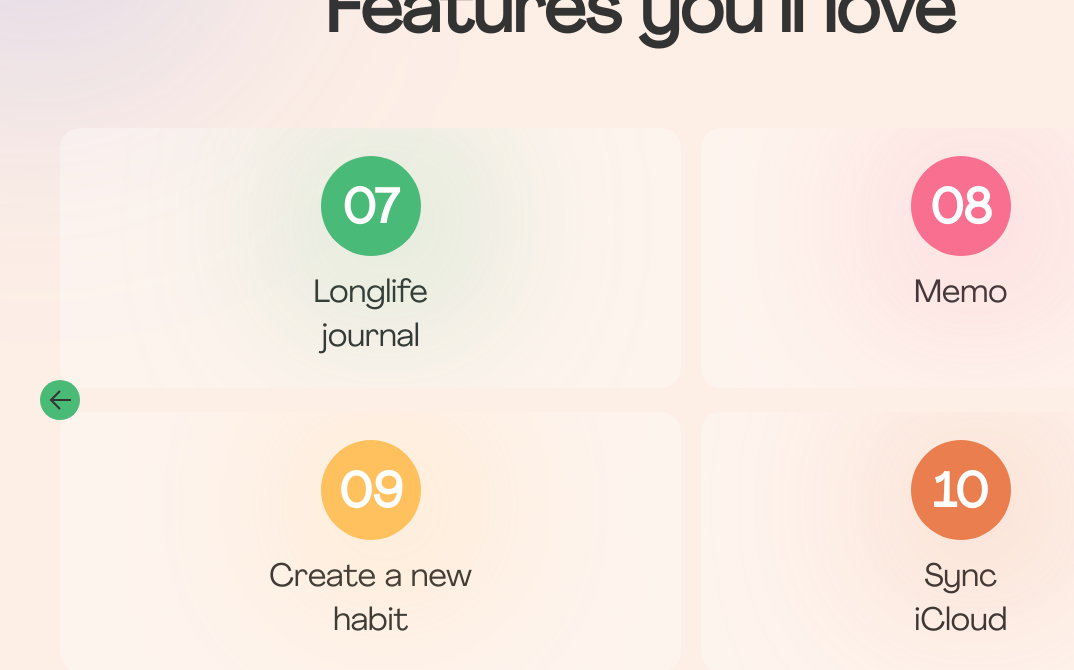
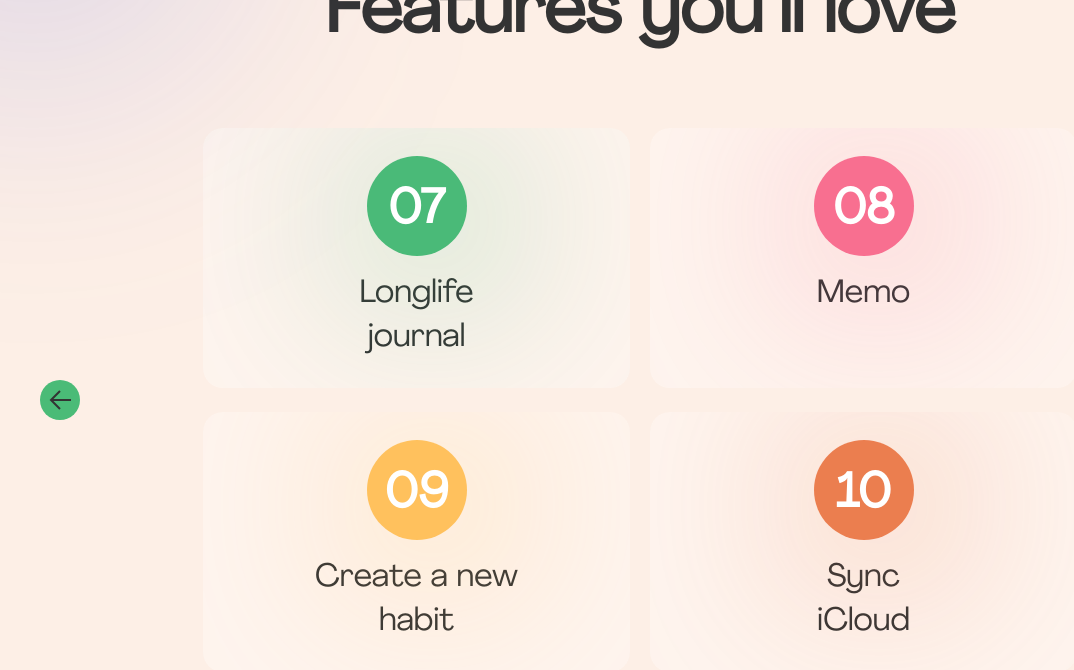
Before and after one commit to NPG-ThaoVo/StarNest, a React (Create React App) app: page /calendar in a window 1280 px wide. Both pictures are taken after a click on the element 1220 px from the left and 3233 px from the top of the page. Shown: the part 2833-3503 px from the top of the page, without its empty margins (0-1074 px from the left). Built offline with nearby package versions, Linux system fonts and the light colour scheme; a web font is replaced by a local one.

Commit message:
fix features ui, footer input border

```diff
--- a/src/components/calendar/features/index.js
+++ b/src/components/calendar/features/index.js
@@ -1,27 +1,26 @@
 import styles from "./index.module.css";
-import { useState, useEffect } from 'react';
+import { useState, useEffect } from "react";
 
 export default function Features() {
-
   const [isRightFeature, setIsRightFeature] = useState(false);
   const [isOnMobile, setIsOnMobile] = useState(false);
 
   useEffect(() => {
-    if(window.innerWidth <= 700) setIsOnMobile(true);
-    window.addEventListener('resize', () => {
+    if (window.innerWidth <= 700) setIsOnMobile(true);
+    window.addEventListener("resize", () => {
       const screenWidth = window.innerWidth;
       if (screenWidth <= 700) setIsOnMobile(true);
       else setIsOnMobile(false);
     });
     return () => {
-      window.removeEventListener('resize', () => { });
-    }
+      window.removeEventListener("resize", () => {});
+    };
   }, []);
 
   const data = [
     {
       color: "#4ABB77",
-      content: "Color code events and <br> calendars",
+      content: "Color code events <br> and calendars",
     },
     {
       color: "#EB7E4F",
@@ -37,28 +36,28 @@ export default function Features() {
     },
     {
       color: "#F86F90",
-      content: "Secure with FaceID and <br> passcode",
+      content: "Secure with FaceID <br>and passcode",
     },
     {
       color: "#4DD1CD",
       content: "Background <br>effects",
     },
     {
-      color: '#4ABA78',
-      content: 'Longlife <br> journal'
+      color: "#4ABA78",
+      content: "Longlife <br> journal",
     },
     {
-      color: '#F86F90',
-      content: 'Memo'
+      color: "#F86F90",
+      content: "Memo",
     },
     {
-      color: '#FFC15D',
-      content: 'Create a new <br>habit'
+      color: "#FFC15D",
+      content: "Create a new <br>habit",
     },
     {
-      color: '#EB7E4F',
-      content: 'Sync <br> iCloud'
-    }
+      color: "#EB7E4F",
+      content: "Sync <br> iCloud",
+    },
   ];
 
   return (
@@ -66,7 +65,7 @@ export default function Features() {
       <div className={styles["container"]}>
         <div className={styles["title"]}>Features you’ll love</div>
         <div className={styles[isRightFeature ? "right-features" : "features"]}>
-          {isOnMobile ?
+          {isOnMobile ? (
             data.map((feature, i) => (
               <Feature
                 order={i + 1}
@@ -74,42 +73,46 @@ export default function Features() {
                 color={feature.color}
                 key={i}
               />
-            )) :
+            ))
+          ) : (
             <>
-              {!isRightFeature ?
-                data?.slice(0, 6).map((feature, i) => (
+              {!isRightFeature
+                ? data
+                    ?.slice(0, 6)
+                    .map((feature, i) => (
                       <Feature
                         order={i + 1}
                         content={feature.content}
                         color={feature.color}
                         key={i}
                       />
-                )) :
-                data?.slice(6).map((feature, i) => (
+                    ))
+                : data?.slice(6).map((feature, i) =>
+                    i % 2 ? (
+                      <div className={styles["right-features-right"]}>
                         <Feature
                           order={i + 7}
                           content={feature.content}
                           color={feature.color}
                           key={i}
                         />
-                ))}
-              {!isRightFeature ?
-                <div className={styles["right-icon"]} onClick={() => setIsRightFeature(true)} >
-                  <svg
-                    xmlns="http://www.w3.org/2000/svg"
-                    width="22"
-                    height="20"
-                    viewBox="0 0 22 20"
-                    fill="none"
+                      </div>
+                    ) : (
+                      <div className={styles["right-features-left"]}>
+                        <Feature
+                          order={i + 7}
+                          content={feature.content}
+                          color={feature.color}
+                          key={i}
+                        />
+                      </div>
+                    )
+                  )}
+              {!isRightFeature ? (
+                <div
+                  className={styles["right-icon"]}
+                  onClick={() => setIsRightFeature(true)}
                 >
-                    <path
-                      d="M11 1L20 10L11 19M0 10H20H0Z"
-                      stroke="#333333"
-                      strokeWidth="2"
-                    />
-                  </svg>
-                </div> :
-                <div className={styles["left-icon"]} onClick={() => setIsRightFeature(false)} >
                   <svg
                     xmlns="http://www.w3.org/2000/svg"
                     width="22"
@@ -124,9 +127,28 @@ export default function Features() {
                     />
                   </svg>
                 </div>
-              }
+              ) : (
+                <div
+                  className={styles["left-icon"]}
+                  onClick={() => setIsRightFeature(false)}
+                >
+                  <svg
+                    xmlns="http://www.w3.org/2000/svg"
+                    width="22"
+                    height="20"
+                    viewBox="0 0 22 20"
+                    fill="none"
+                  >
+                    <path
+                      d="M11 1L20 10L11 19M0 10H20H0Z"
+                      stroke="#333333"
+                      strokeWidth="2"
+                    />
+                  </svg>
+                </div>
+              )}
             </>
-          }
+          )}
         </div>
       </div>
     </>
@@ -138,10 +160,15 @@ function Feature({ order, content, color }) {
     <>
       <div className={styles["wrap"]}>
         <div className={styles["order"]}>
-          <div style={{ background: color }}>{(order === 10 ? "" : "0") + order}</div>
+          <div style={{ background: color }}>
+            {(order === 10 ? "" : "0") + order}
+          </div>
           <div style={{ background: color }}></div>
         </div>
-        <div className={styles["content"]} dangerouslySetInnerHTML={{ __html: content }}></div>
+        <div
+          className={styles["content"]}
+          dangerouslySetInnerHTML={{ __html: content }}
+        ></div>
       </div>
     </>
   );
--- a/src/components/calendar/features/index.module.css
+++ b/src/components/calendar/features/index.module.css
@@ -11,18 +11,41 @@
   margin-bottom: 64px;
 }
 .features {
+  width: 100%;
   display: grid;
-  grid-template-columns: auto auto auto;
+  grid-template-columns: calc(33.33% - 40px / 3) calc(33.33% - 40px / 3) calc(
+      33.33% - 40px / 3
+    );
   row-gap: 24px;
   column-gap: 20px;
   position: relative;
 }
 .right-features {
   display: grid;
-  grid-template-columns: auto auto;
+  grid-template-columns: calc(50% - 20px / 2) calc(50% - 20px / 2);
   row-gap: 24px;
   column-gap: 20px;
   position: relative;
+}
+.right-features-right,
+.right-features-left {
+  width: 100%;
+  display: flex;
+  align-items: center;
+}
+.right-features-left {
+  justify-content: flex-end;
+}
+.right-features-right {
+  justify-content: flex-start;
+}
+.right-features-left >div{
+  max-width: 427px;
+  height: 100%;
+}
+.right-features-right >div{
+  max-width: 427px;
+  height: 100%;
 }
 .right-icon,
 .left-icon {
@@ -30,7 +53,7 @@
   top: 50%;
   right: 0;
   transform: translateX(50%) translateY(-50%);
-  background: #4ABB77;
+  background: #4abb77;
   border-radius: 50%;
   display: flex;
   align-items: center;
--- a/src/components/calendar/footer/index.module.css
+++ b/src/components/calendar/footer/index.module.css
@@ -47,6 +47,7 @@
   outline: none;
   color: #fff;
   font-size: 20px;
+  border: none;
 }
 .contact > input::placeholder,
 .contact > textarea::placeholder {
@@ -66,6 +67,7 @@
   outline: none;
   color: #fff;
   font-size: 20px;
+  border: none;
 }
 
 .footer {
```
Lines whose indentation alone changed are shown as unchanged.
